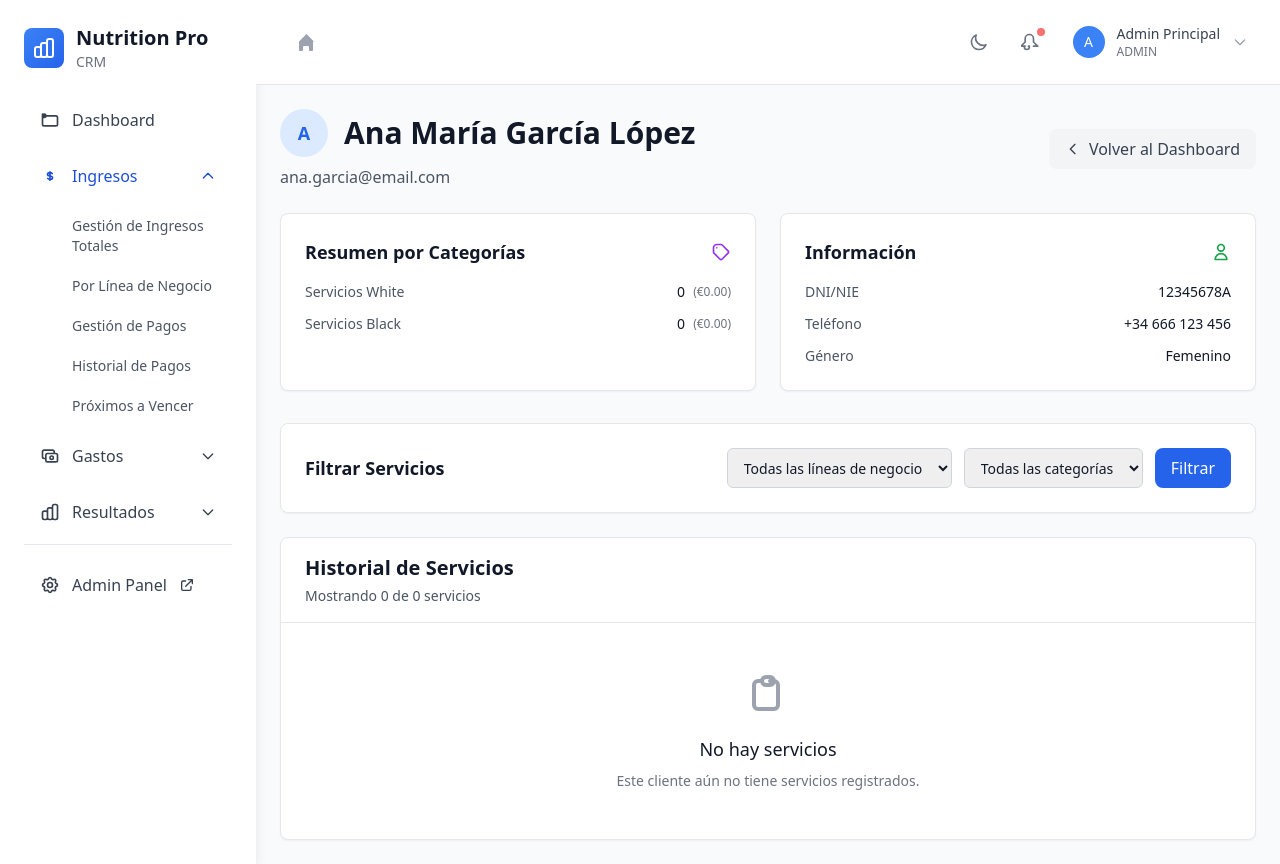
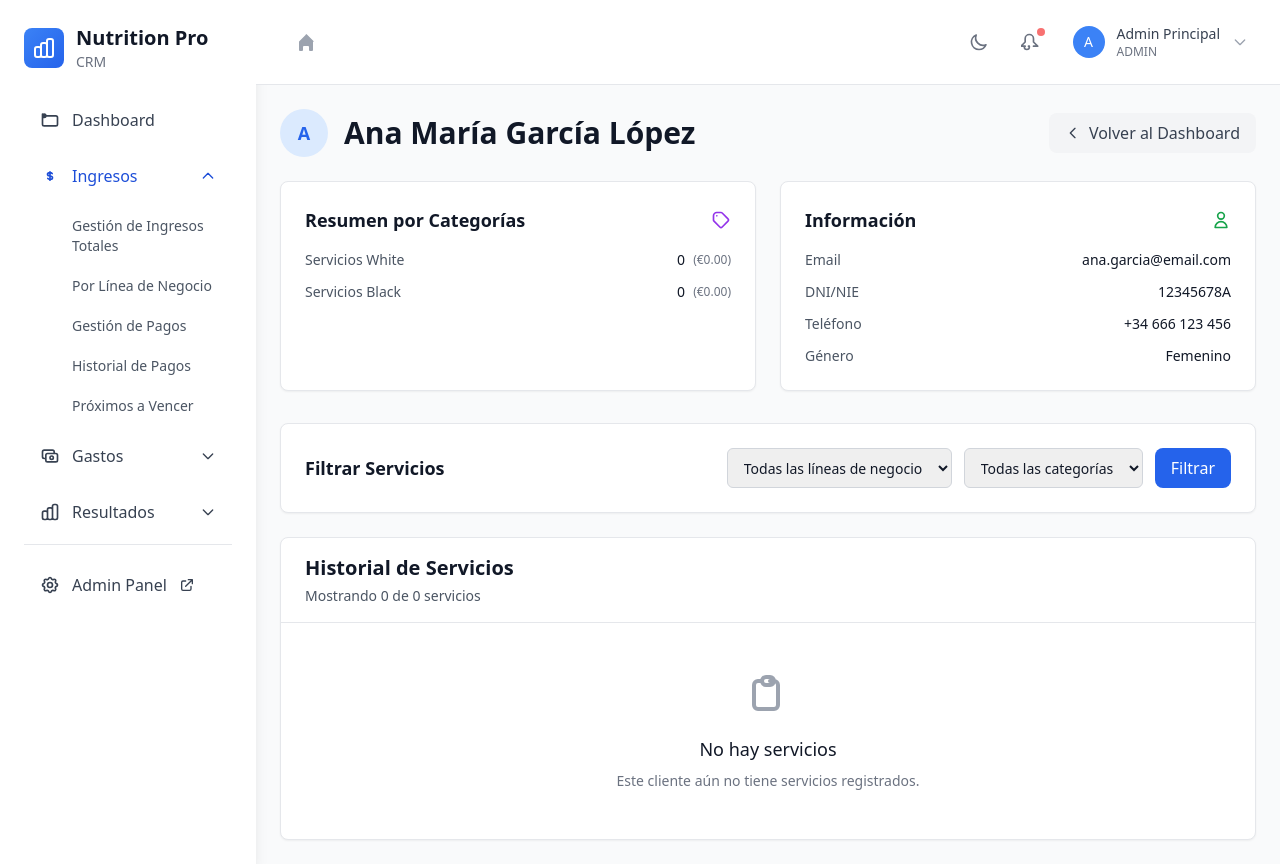
Before and after one commit to gmartincor/zento_erp, a Django app: page /accounting/clients/1/services/ in a window 1280 px wide. Run offline with Django 4.2, Linux system fonts and the light colour scheme; a user stored in the database is signed in; data comes from the database, SQL or seed files in the repository; data that the repository does not hold is empty; parts of the project's set-up code (start-up, migrations or seed data) failed here and were passed over; some libraries are stand-ins or nearby versions.

Commit message:
refactor card info

```diff
--- a/templates/accounting/client_service_history.html
+++ b/templates/accounting/client_service_history.html
@@ -44,11 +44,6 @@
                 </div>
                 {{ client.full_name }}
             </h1>
-            {% if client.email %}
-            <p class="text-gray-600 dark:text-gray-400 mt-2">
-                {{ client.email }}
-            </p>
-            {% endif %}
         </div>
 
         <div class="mt-4 lg:mt-0 flex flex-col sm:flex-row gap-3">
@@ -103,6 +98,12 @@
             </svg>
         </div>
         <div class="space-y-3">
+            {% if client.email %}
+            <div class="flex justify-between items-center">
+                <span class="text-sm text-gray-600 dark:text-gray-400">Email</span>
+                <span class="text-sm font-medium text-gray-900 dark:text-white">{{ client.email }}</span>
+            </div>
+            {% endif %}
             {% if client.dni %}
             <div class="flex justify-between items-center">
                 <span class="text-sm text-gray-600 dark:text-gray-400">DNI/NIE</span>
```
